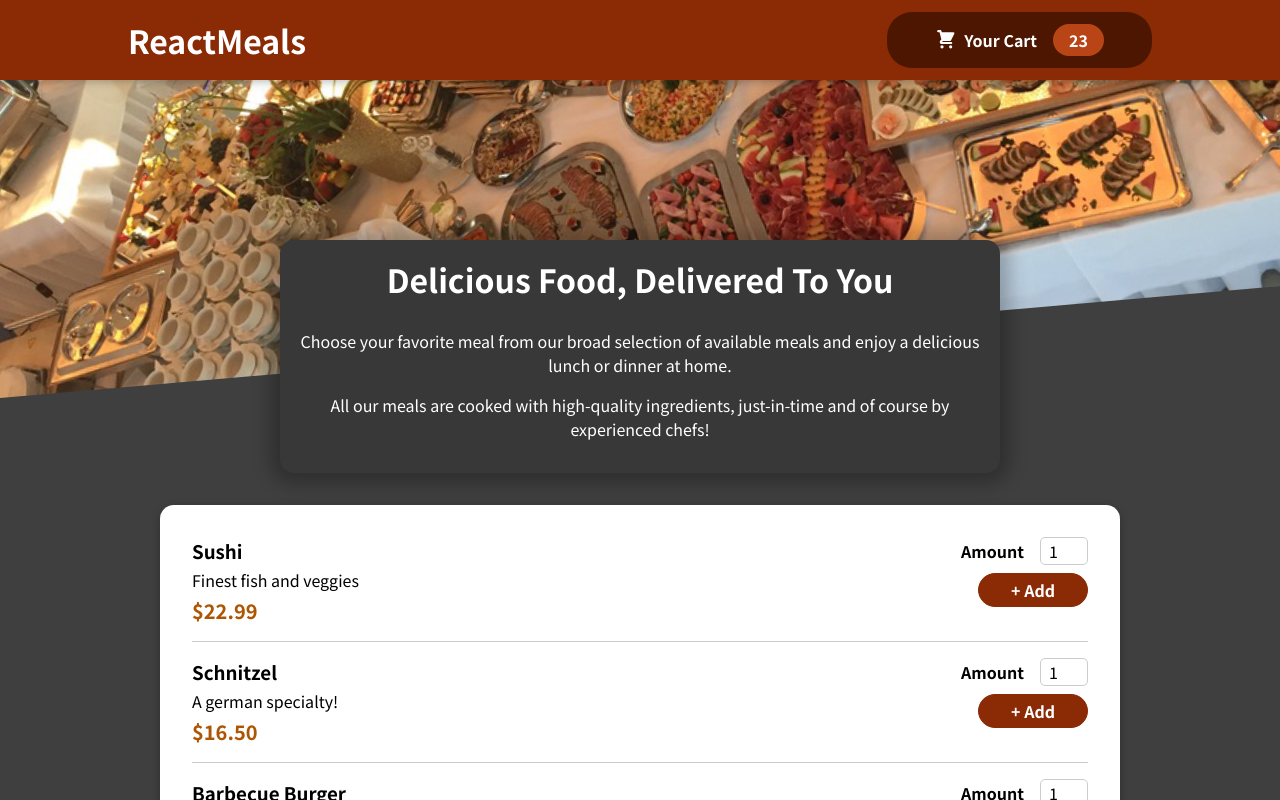
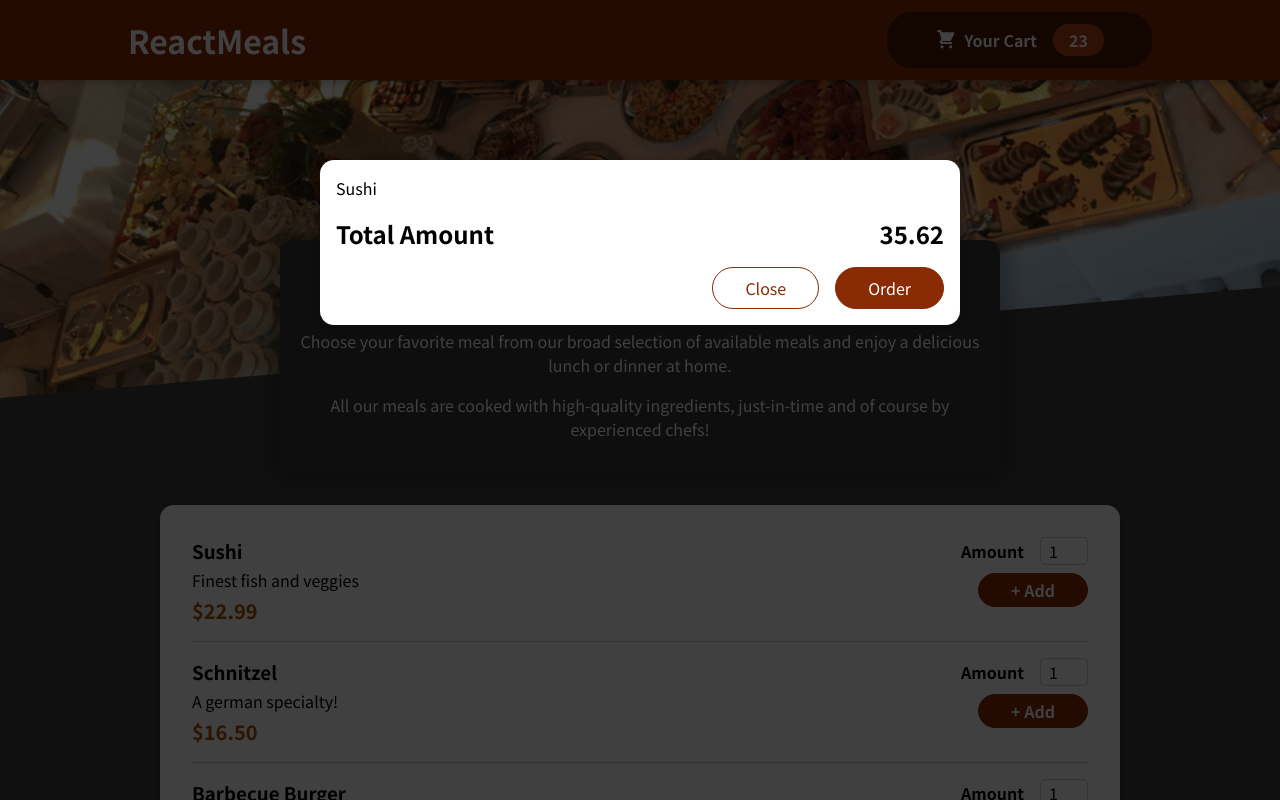
Before and after one commit to sheikhulislamov/food-order-app, a React (Create React App) app: page / in a window 1280 px wide. Shown: the top 800 px of the page. Built offline with nearby package versions, Linux system fonts and the light colour scheme.

Commit message:
Adding a Modal via a React Portal

```diff
--- a/public/index.html
+++ b/public/index.html
@@ -28,6 +28,7 @@
   </head>
   <body>
     <noscript>You need to enable JavaScript to run this app.</noscript>
+    <div id="overlays"></div> <!-- Here we portal Modal and Backdrop -->
     <div id="root"></div>
     <!--
       This HTML file is a template.
--- a/src/App.js
+++ b/src/App.js
@@ -2,10 +2,12 @@
 
 import Header from './components/Layout/Header';
 import Meals from './components/Meals/Meals';
+import Cart from './components/Cart/Cart';
 
 function App() {
   return (
     <Fragment>
+      <Cart />
       <Header />
       <main>
         <Meals />
--- a/src/components/Cart/Cart.js
+++ b/src/components/Cart/Cart.js
@@ -1,15 +1,16 @@
+import Modal from '../UI/Modal';
 import classes from './Cart.module.css';
 
 const Cart = (props) => {
 
     const cartItems = (
-        <ul className={classes['car-items']}>
+        <ul className={classes['cart-items']}>
             {[{ id: 'c1', name: 'Sushi', amount: 2, price: 12.99 }].map((item) => <li>{item.name}</li>)}
         </ul>
     );
 
     return (
-        <div>
+        <Modal>
             {cartItems}
             <div className={classes.total}>
                 <span>Total Amount</span>
@@ -19,7 +20,7 @@
                 <button className={classes['button--alt']}>Close</button>
                 <button className={classes.button}>Order</button>
             </div>
-        </div>
+        </Modal>
     );
 };
 
--- /dev/null
+++ b/src/components/UI/Modal.js
@@ -0,0 +1,30 @@
+import { Fragment } from 'react';
+import ReactDOM from 'react-dom'; // Here we import Portal method
+
+import classes from './Modal.module.css';
+
+const Backdrop = (props) => {
+    return <div className={classes.backdrop} />
+};
+
+const ModalOverlay = (props) => {
+    return (
+    <div className={classes.modal}>
+        <div className={classes.content}>
+            {props.children}
+        </div>
+    </div>
+    );
+};
+
+const portalElement = document.getElementById('overlays'); // Place where we portal Backdrop and ModalOverlay components
+
+const Modal = (props) => {
+    return <Fragment>
+         {/* Here we create Portals */}
+        {ReactDOM.createPortal(<Backdrop />, portalElement)}
+        {ReactDOM.createPortal(<ModalOverlay>{props.children}</ModalOverlay>, portalElement)}
+    </Fragment>
+};
+
+export default Modal;
--- /dev/null
+++ b/src/components/UI/Modal.module.css
@@ -0,0 +1,40 @@
+.backdrop {
+    position: fixed;
+    top: 0;
+    left: 0;
+    width: 100%;
+    height: 100vh;
+    z-index: 20;
+    background-color: rgba(0, 0, 0, 0.75);
+  }
+
+  .modal {
+    position: fixed;
+    top: 20vh;
+    left: 5%;
+    width: 90%;
+    background-color: white;
+    padding: 1rem;
+    border-radius: 14px;
+    box-shadow: 0 2px 8px rgba(0, 0, 0, 0.25);
+    z-index: 30;
+    animation: slide-down 300ms ease-out forwards;
+  }
+
+  @media (min-width: 768px) {
+    .modal {
+      width: 40rem;
+      left: calc(50% - 20rem);
+    }
+  }
+
+  @keyframes slide-down {
+    from {
+      opacity: 0;
+      transform: translateY(-3rem);
+    }
+    to {
+      opacity: 1;
+      transform: translateY(0);
+    }
+  }
```
Also changed, not shown: 1 other file (tests, documents, lock files or other folders).
